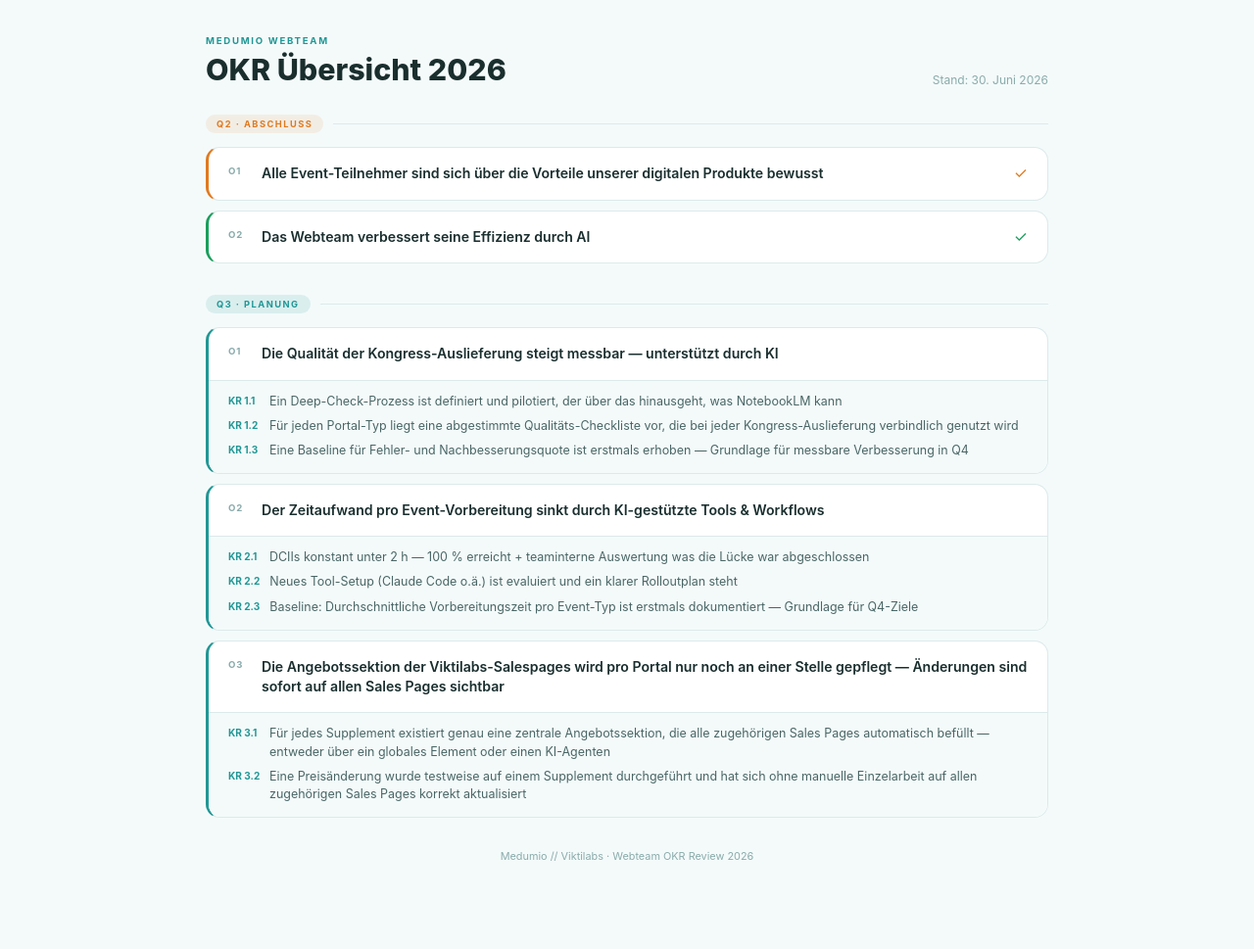
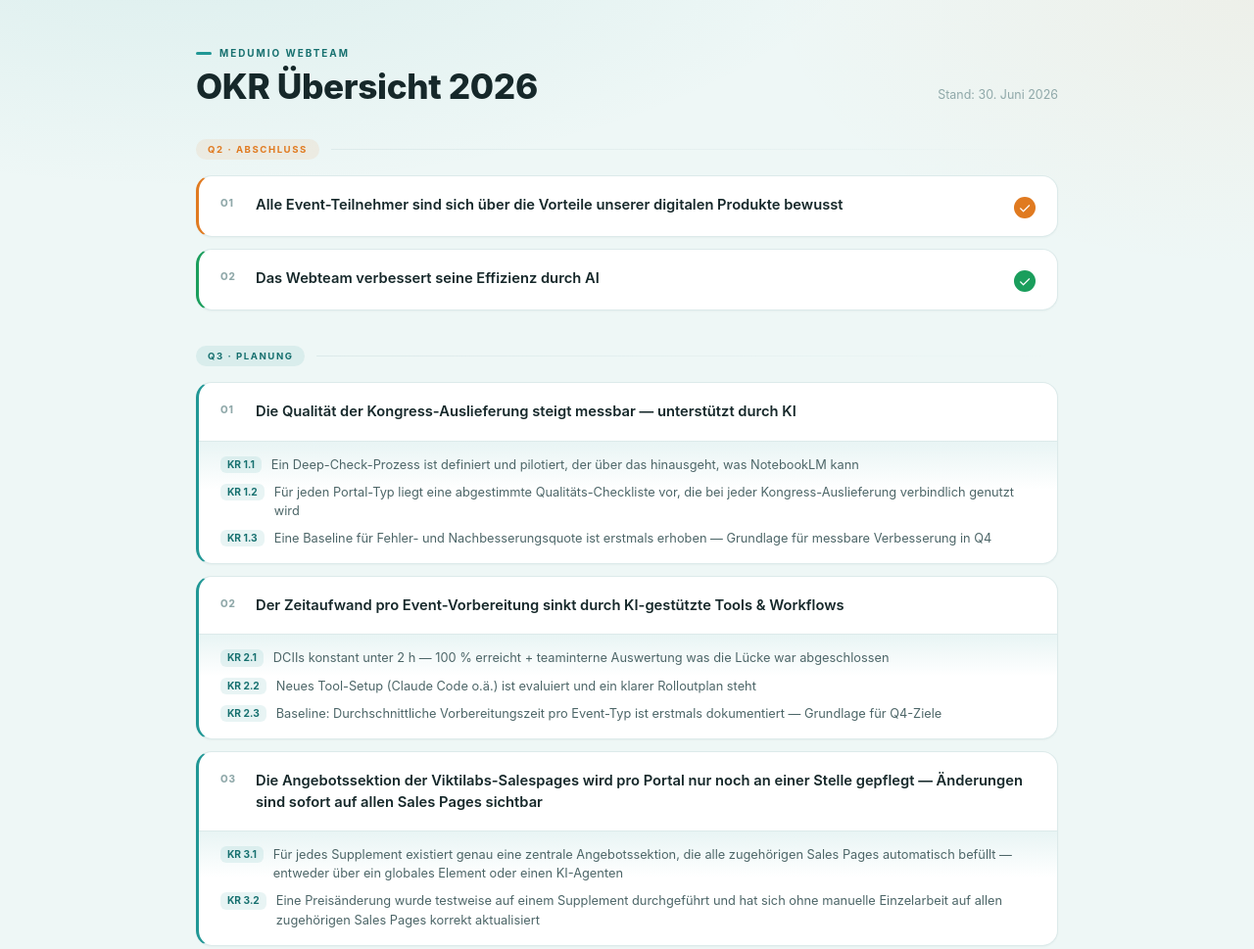
Before and after one commit to katjakrueger/okrs-webteam, a plain HTML site: page index.html in a window 1280 px wide. Shown: the top 969 px of the page at 98% size. Before the commit the page ends 929 px from the top, so only its background shows below. Drawn offline with Linux system fonts and the light colour scheme.

Commit message:
Fix UTF-8 encoding, polish design with teal accents

```diff
--- a/index.html
+++ b/index.html
@@ -1,37 +1,44 @@
-
+<!DOCTYPE html>
+<html lang="de">
+<head>
+<meta charset="UTF-8">
+<meta name="viewport" content="width=device-width, initial-scale=1.0">
 <title>OKR Übersicht · Medumio Webteam</title>
 <style>
   *, *::before, *::after { box-sizing: border-box; margin: 0; padding: 0; }
 
   :root {
     --teal: #209795;
+    --teal-deep: #16706f;
     --teal-light: #e8f5f5;
-    --teal-mid: rgba(32,151,149,.12);
-    --teal-border: rgba(32,151,149,.25);
-    --text: #1a2e2e;
-    --text-soft: #4a6666;
-    --text-muted: #8aabab;
-    --bg: #f4fafa;
+    --teal-mid: rgba(32,151,149,.10);
+    --teal-border: rgba(32,151,149,.22);
+    --text: #16282a;
+    --text-soft: #4d6668;
+    --text-muted: #8fa8a9;
+    --bg: #eef7f6;
     --card: #ffffff;
-    --border: #ddeaea;
+    --border: #dceaea;
     --orange: #E07A20;
-    --orange-light: rgba(224,122,32,.1);
+    --orange-light: rgba(224,122,32,.09);
     --green-check: #1a9e5c;
-    --green-light: rgba(26,158,92,.1);
   }
 
   body {
     font-family: -apple-system, BlinkMacSystemFont, 'Segoe UI', sans-serif;
-    background: var(--bg);
+    background:
+      radial-gradient(1200px 500px at 15% -10%, rgba(32,151,149,.10), transparent 60%),
+      radial-gradient(900px 500px at 100% 0%, rgba(224,122,32,.06), transparent 55%),
+      var(--bg);
     min-height: 100vh;
     display: flex;
     align-items: flex-start;
     justify-content: center;
-    padding: 36px 24px 48px;
+    padding: 48px 24px 56px;
   }
 
   .page {
-    max-width: 860px;
+    max-width: 880px;
     width: 100%;
   }
 
@@ -40,67 +47,88 @@
     display: flex;
     justify-content: space-between;
     align-items: flex-end;
-    margin-bottom: 28px;
+    margin-bottom: 34px;
     gap: 16px;
   }
 
   .eyebrow {
-    font-size: .6rem;
-    letter-spacing: .18em;
+    font-size: .62rem;
+    letter-spacing: .2em;
     text-transform: uppercase;
-    color: var(--teal);
+    color: var(--teal-deep);
     font-weight: 700;
-    margin-bottom: 6px;
+    margin-bottom: 8px;
+    display: flex;
+    align-items: center;
+    gap: 8px;
+  }
+
+  .eyebrow::before {
+    content: "";
+    width: 16px;
+    height: 3px;
+    border-radius: 2px;
+    background: var(--teal);
+    display: inline-block;
   }
 
   h1 {
-    font-size: clamp(1.4rem, 2.8vw, 1.9rem);
+    font-size: clamp(1.6rem, 3.2vw, 2.2rem);
     font-weight: 800;
     color: var(--text);
-    line-height: 1.2;
+    line-height: 1.15;
+    letter-spacing: -.01em;
   }
 
   .date {
-    font-size: .75rem;
+    font-size: .78rem;
     color: var(--text-muted);
     white-space: nowrap;
+    padding-bottom: 4px;
   }
 
   /* Quarter sections */
-  .quarter { margin-bottom: 32px; }
+  .quarter { margin-bottom: 36px; }
+  .quarter:last-of-type { margin-bottom: 26px; }
 
   .quarter-header {
     display: flex;
     align-items: center;
-    gap: 10px;
-    margin-bottom: 14px;
+    gap: 12px;
+    margin-bottom: 16px;
   }
 
   .quarter-label {
-    font-size: .58rem;
+    font-size: .6rem;
     letter-spacing: .16em;
     text-transform: uppercase;
     font-weight: 700;
-    padding: 4px 11px;
+    padding: 5px 12px;
     border-radius: 20px;
   }
 
   .q2-label { background: var(--orange-light); color: var(--orange); }
-  .q3-label { background: var(--teal-mid); color: var(--teal); }
+  .q3-label { background: var(--teal-mid); color: var(--teal-deep); }
 
   .quarter-rule {
     flex: 1;
     height: 1px;
-    background: var(--border);
+    background: linear-gradient(to right, var(--border), transparent);
   }
 
   /* Objective cards */
   .obj-card {
     background: var(--card);
     border: 1px solid var(--border);
-    border-radius: 14px;
-    margin-bottom: 10px;
+    border-radius: 16px;
+    margin-bottom: 12px;
     overflow: hidden;
+    box-shadow: 0 1px 2px rgba(22,40,42,.04);
+    transition: box-shadow .2s ease;
+  }
+
+  .obj-card:hover {
+    box-shadow: 0 4px 16px rgba(22,40,42,.07);
   }
 
   .obj-card:last-child { margin-bottom: 0; }
@@ -108,35 +136,44 @@
   .obj-header {
     display: flex;
     align-items: flex-start;
-    gap: 12px;
-    padding: 16px 20px;
+    gap: 14px;
+    padding: 18px 22px;
   }
 
   .obj-num {
-    font-size: .6rem;
-    font-weight: 700;
-    letter-spacing: .1em;
-    text-transform: uppercase;
+    font-size: .62rem;
+    font-weight: 800;
+    letter-spacing: .08em;
     color: var(--text-muted);
     white-space: nowrap;
-    padding-top: 2px;
+    padding-top: 3px;
     min-width: 22px;
   }
 
   .obj-text {
-    font-size: .88rem;
+    font-size: .92rem;
     font-weight: 600;
     color: var(--text);
-    line-height: 1.45;
+    line-height: 1.5;
     flex: 1;
   }
 
   .check {
-    font-size: 1rem;
+    font-size: .95rem;
     line-height: 1;
     flex-shrink: 0;
-    margin-top: 1px;
+    margin-top: 3px;
+    width: 22px;
+    height: 22px;
+    border-radius: 50%;
+    display: flex;
+    align-items: center;
+    justify-content: center;
+    color: #fff !important;
   }
+
+  .check--orange { background: var(--orange); }
+  .check--green { background: var(--green-check); }
 
   /* Q2 done state */
   .obj-card--done-orange { border-left: 3px solid var(--orange); }
@@ -145,40 +182,45 @@
   /* Q3 KR list */
   .kr-list {
     border-top: 1px solid var(--border);
-    padding: 12px 20px 14px 20px;
-    background: var(--bg);
+    padding: 14px 22px 16px 22px;
+    background: linear-gradient(to bottom, var(--teal-mid), transparent 40%);
     display: flex;
     flex-direction: column;
-    gap: 7px;
+    gap: 9px;
   }
 
   .kr {
     display: flex;
     gap: 10px;
-    font-size: .78rem;
+    font-size: .8rem;
     color: var(--text-soft);
-    line-height: 1.45;
+    line-height: 1.5;
   }
 
   .kr-id {
-    font-size: .63rem;
+    font-size: .64rem;
     font-weight: 700;
-    color: var(--teal);
+    color: var(--teal-deep);
+    background: var(--teal-mid);
+    padding: 1px 7px;
+    border-radius: 6px;
     white-space: nowrap;
-    padding-top: 1px;
-    min-width: 32px;
+    height: fit-content;
+    margin-top: 1px;
   }
 
   .obj-card--q3 { border-left: 3px solid var(--teal); }
 
   .footer {
-    margin-top: 12px;
-    font-size: .68rem;
+    margin-top: 16px;
+    font-size: .7rem;
     color: var(--text-muted);
     text-align: center;
+    letter-spacing: .02em;
   }
 </style>
-
+</head>
+<body>
 <div class="page">
 
   <div class="header">
@@ -200,7 +242,7 @@
       <div class="obj-header">
         <span class="obj-num">O1</span>
         <span class="obj-text">Alle Event-Teilnehmer sind sich über die Vorteile unserer digitalen Produkte bewusst</span>
-        <span class="check" style="color:var(--orange);">✓</span>
+        <span class="check check--orange">✓</span>
       </div>
     </div>
 
@@ -208,7 +250,7 @@
       <div class="obj-header">
         <span class="obj-num">O2</span>
         <span class="obj-text">Das Webteam verbessert seine Effizienz durch AI</span>
-        <span class="check" style="color:var(--green-check);">✓</span>
+        <span class="check check--green">✓</span>
       </div>
     </div>
   </div>
@@ -258,3 +300,5 @@
 
   <div class="footer">Medumio // Viktilabs · Webteam OKR Review 2026</div>
 </div>
+</body>
+</html>
```
